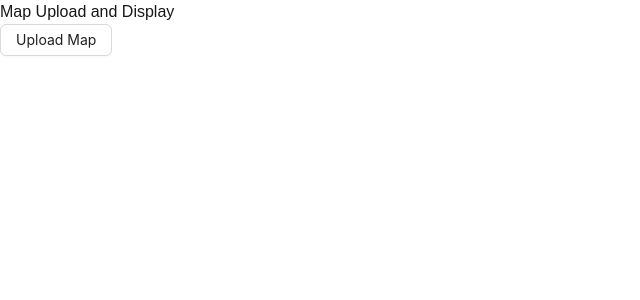
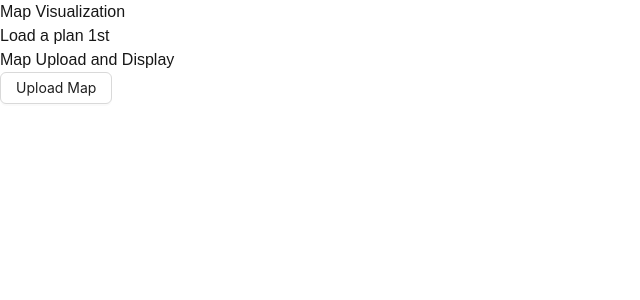
Before and after one commit to tlevrard7/PLD-Agile, a Next.js app in the folder pickup-and-delivery-front/: page / in a window 1280 px wide. Shown: the top 300 px of the page, without its empty margins (0-640 px from the left). Built offline with nearby package versions, Linux system fonts and the light colour scheme.

Commit message:
Added CurrentPlanContext

```diff
--- /dev/null
+++ b/pickup-and-delivery-front/src/app/contexts/current-plan.tsx
@@ -0,0 +1,7 @@
+import { Plan } from "@/model/Plan";
+import { Dispatch, SetStateAction } from "react";
+
+export interface CurrentPlan {
+    plan: Plan | null;
+    setPlan: Dispatch<SetStateAction<Plan | null>>
+}
--- a/pickup-and-delivery-front/src/app/page.tsx
+++ b/pickup-and-delivery-front/src/app/page.tsx
@@ -1,9 +1,19 @@
 'use client'
 
 import Test from "@/pages/test";
+import { Plan } from "@/model/Plan";
+import { createContext, SetStateAction, useState } from "react";
+import { CurrentPlan } from "./contexts/current-plan";
+import PlanPanel from "@/pages/PlanPanel";
+
+export const CurrentPlanContext = createContext<CurrentPlan>({ plan: null, setPlan: (value: SetStateAction<Plan | null>) => {} });
 
 export default function Home() {
-  return (
-    <Test/>
-  );
+  const [plan, setPlan] = useState<Plan|null>(null);
+  return <>
+    <CurrentPlanContext.Provider value={{plan, setPlan}}>
+      <PlanPanel/>
+      <Test />
+    </CurrentPlanContext.Provider>
+  </>
 }
--- /dev/null
+++ b/pickup-and-delivery-front/src/pages/DeliveryPanel.tsx
@@ -0,0 +1,5 @@
+export default function DeleveryPanel() {
+
+    return <>
+    </>
+}
--- /dev/null
+++ b/pickup-and-delivery-front/src/pages/ImportsPanel.tsx
@@ -0,0 +1,4 @@
+export default function DeleveryPanel() {
+    return <>
+    </>
+}
--- a/pickup-and-delivery-front/src/components/DeliveryMap.tsx
+++ b/pickup-and-delivery-front/src/pages/PlanPanel.tsx
@@ -1,22 +1,19 @@
-import { Plan } from "@/types/Plan";
-import Canvas, { CanvasProps } from "./Canvas";
-import { useMemo } from "react";
+import Canvas, { CanvasProps } from "@/components/Canvas";
+import { useContext, useMemo } from "react";
+import { CurrentPlanContext } from "@/app/page";
 
-export interface MapsProps extends Omit<CanvasProps, 'draw'> {
-    plan: Plan
-}
+export interface MapsProps extends Omit<CanvasProps, 'draw'> { }
 
-export default function DeliveryMap({ plan, ...canvasProps }: MapsProps) {
-    const pointsCoords: {[id: number]: { x: number, y: number }} = useMemo(() => {
+export default function PlanPanel({ ...canvasProps }: MapsProps) {
+    const { plan } = useContext(CurrentPlanContext);
+
+    const pointsCoords: { [id: number]: { x: number, y: number } } = useMemo(() => {
+        if (plan == null) return []
+
         const margin = 0
         const allLats = plan.points.map(p => p.latitude).sort();
         const allLongs = plan.points.map(p => p.longitude).sort();
         const normalize = (value: number, min: number, max: number) => (value - (min - margin)) / (max - min + 2 * margin)
-
-        console.log(plan.points.map(p => ({
-            x: normalize(p.latitude, allLats[0], allLats[allLats.length - 1]),
-            y: normalize(p.longitude, allLongs[0], allLongs[allLongs.length - 1]),
-        })))
         const coords: { [id: number]: { x: number, y: number } } = {}
         for (const p of plan.points) {
             coords[p.id] = {
@@ -29,6 +26,7 @@ export default function DeliveryMap({ plan, ...canvasProps }: MapsProps) {
 
     function drawMap(ctx: CanvasRenderingContext2D, frameCount: number) {
         if (frameCount != 0) return
+        if (plan == null) return
         ctx.clearRect(0, 0, ctx.canvas.width, ctx.canvas.height)
         ctx.fillStyle = '#ff0000'
 
@@ -45,5 +43,12 @@ export default function DeliveryMap({ plan, ...canvasProps }: MapsProps) {
             ctx.fill()
         }
     }
-    return <Canvas draw={drawMap} {...canvasProps} />
+    return <div>
+        <h2>Map Visualization</h2>
+        {
+            plan == null ?
+            <p>Load a plan 1st</p>:
+            <Canvas draw={drawMap} {...canvasProps} />
+        }
+    </div>
 }
--- a/pickup-and-delivery-front/src/pages/test.tsx
+++ b/pickup-and-delivery-front/src/pages/test.tsx
@@ -1,13 +1,12 @@
 import { Button, Upload } from "antd";
-import { LoadingOutlined } from '@ant-design/icons';
-import { useState } from "react";
+import { useContext, useState } from "react";
 import MapService from "@/services/map-service";
-import { Plan, Point, TypePoint } from "@/types/Plan";
 import DeliveryMap from "@/components/DeliveryMap";
+import { CurrentPlanContext } from "@/app/page";
 
 export default function Test() {
-    const [plan, setPlan] = useState<Plan|null>(null);
     const [loading, setLoading] = useState(false);
+    const { plan, setPlan } = useContext(CurrentPlanContext)
 
     async function onUpload(file: File) {
         setLoading(true);
@@ -34,12 +33,6 @@ export default function Test() {
             >
                 <Button loading={loading}>Upload Map</Button>
             </Upload>
-            {plan && (
-                <div>
-                    <h2>Map Visualization</h2>
-                    <DeliveryMap style={{ backgroundColor: 'gray', width: '50vw', height: '50vh' }} plan={plan} />
-                </div>
-            )}
         </div>
     );
 }
--- a/pickup-and-delivery-front/src/services/map-service.ts
+++ b/pickup-and-delivery-front/src/services/map-service.ts
@@ -1,4 +1,4 @@
-import { Point } from "@/types/Plan";
+import { Plan, Point } from "@/model/Plan";
 const root = process.env.NEXT_PUBLIC_API_URL + '/map';
 
 export default class MapService {
```
Also changed, not shown: pickup-and-delivery-front/src/model/Plan.ts (renamed from pickup-and-delivery-front/src/types/Plan.ts).
